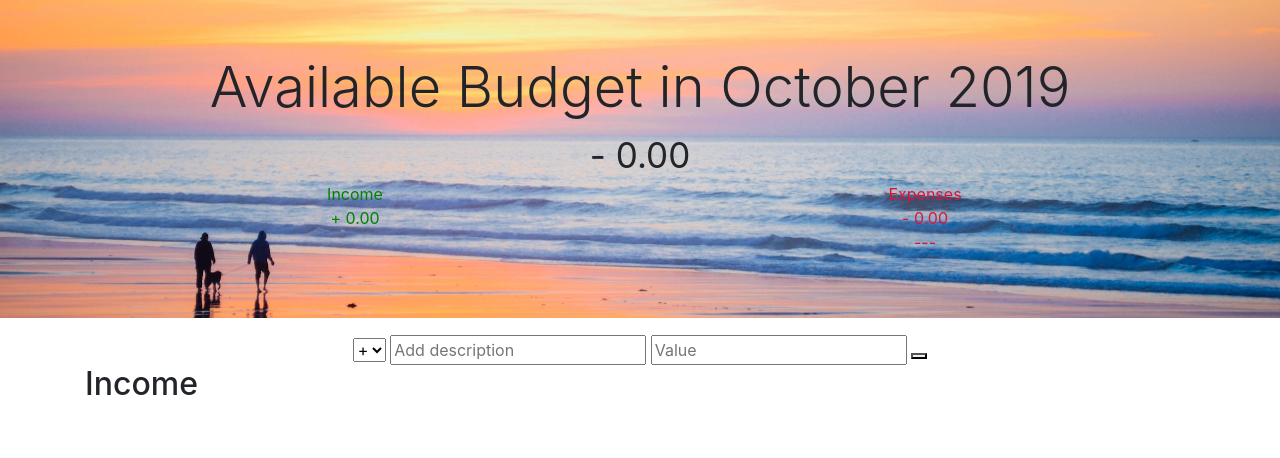
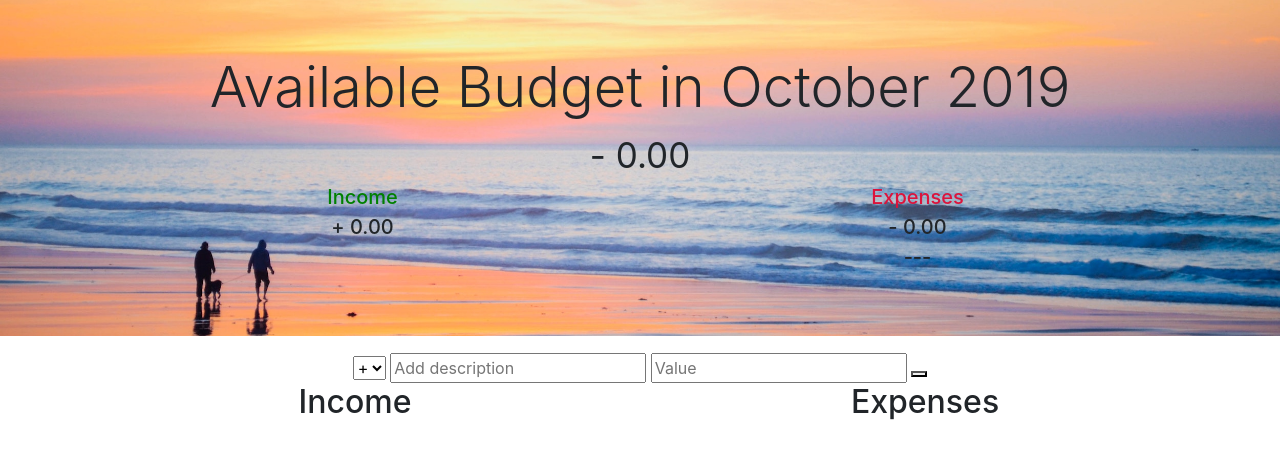
Before and after one commit to magacula/OnABudget, a plain HTML site: page index.html in a window 1280 px wide. Drawn offline with nearby package versions, Linux system fonts and the light colour scheme.

Commit message:
Used bootstrap to implement containers for div elements

```diff
--- a/index.html
+++ b/index.html
@@ -29,11 +29,12 @@
       </div>
 
       <div class="container">
-        <div class="row heading">
+        <div class="row top_heading">
+
           <div class="col-md-6 col-lg-6">
-            <div class="budget__income clearfix" style="color:green;">
-              <div class="budget__income--text" >Income</div>
-              <div class="right">
+            <div class="budget__income clearfix">
+              <div class="budget__income--text" style="color:green;">Income</div>
+              <div class="left">
                 <div class="budget__income--value">+ 4,300.00</div>
                 <div class="budget__income--percentage">&nbsp;</div>
               </div>
@@ -41,24 +42,21 @@
           </div>
 
           <div class="col-md-6 col-lg-6">
-            <div class="budet__expenses clearfix" style="color:crimson;">
-              <div class="budget__expenses--text">Expenses</div>
-              <div class="right clearfix">
+            <div class="budet__expenses clearfix">
+              <div class="budget__expenses--text" style="color:crimson;">Expenses</div>
+              <div class="right">
                 <div class="budget__expenses--value">- 1,954.36</div>
                 <div class="budget__expenses--percentage">45%</div>
               </div>
+            </div>
+          </div>
+
         </div>
       </div>
     </div>
   </div>
 
 
-    </div>
-
-
-
-
-  </div>
 
 
   <!-- Bottom section of UI (Adding items/Showing items added) -->
@@ -75,9 +73,57 @@
       </div>
     </div>
 
-    <div class="container clearfix">
+
+    <div class="container">
+      <div class="row bottom_heading">
+        <div class="col-md-6 col-lg-6">
           <div class="income">
             <h2 class="income__title">Income</h2>
+
+            <!-- displays the income objects that were created  -->
+            <div class="income__list">
+              <!--
+              <div class="item clearfix" id="income-0">
+                <div class="item__desciption">Salary</div>
+                <div class="left clearfix">
+                  <div class="item__value">+ 2,100.00</div>
+                  <div class="item__delete">
+                    <button class="item__delete--btn">
+                      <i class="ion-ios-close-outline"></i>
+                    </button>
+                  </div>
+                </div>
+              </div>
+          ----->
+            </div>
+          </div>
+        </div>
+
+        <div class="col-md-6 col-lg-6">
+          <div class="expenses">
+            <h2 class="expenses__title">Expenses</h2>
+            <!-- displays the expense objects that were created  -->
+            <div class="expenses__list">
+              <!--
+              <div class="item clearfix" id="expense-0">
+                <div class="item__desciption">Apartment rent</div>
+                <div class="right clearfix">
+                  <div class="item__value">- 650</div>
+                  <div class="item__percentage">21%</div>
+                  <div class="item__delete">
+                    <button class="item__delete--btn"><i class="ion-ios-close-outline"></i></button>
+                  </div>
+                </div>
+              </div>
+          ----->
+            </div>
+          </div>
+        </div>
+      </div>
+    </div>
+  </div>
+
+
 
 
 
@@ -172,7 +218,7 @@
 
 
 <!-- displays the income objects that were created  -->
-<!---------          <div class="income__list">         -------------->
+<!--------          <div class="income__list">         -------------->
 
 
 <!--
```
Lines whose indentation alone changed are shown as unchanged.
